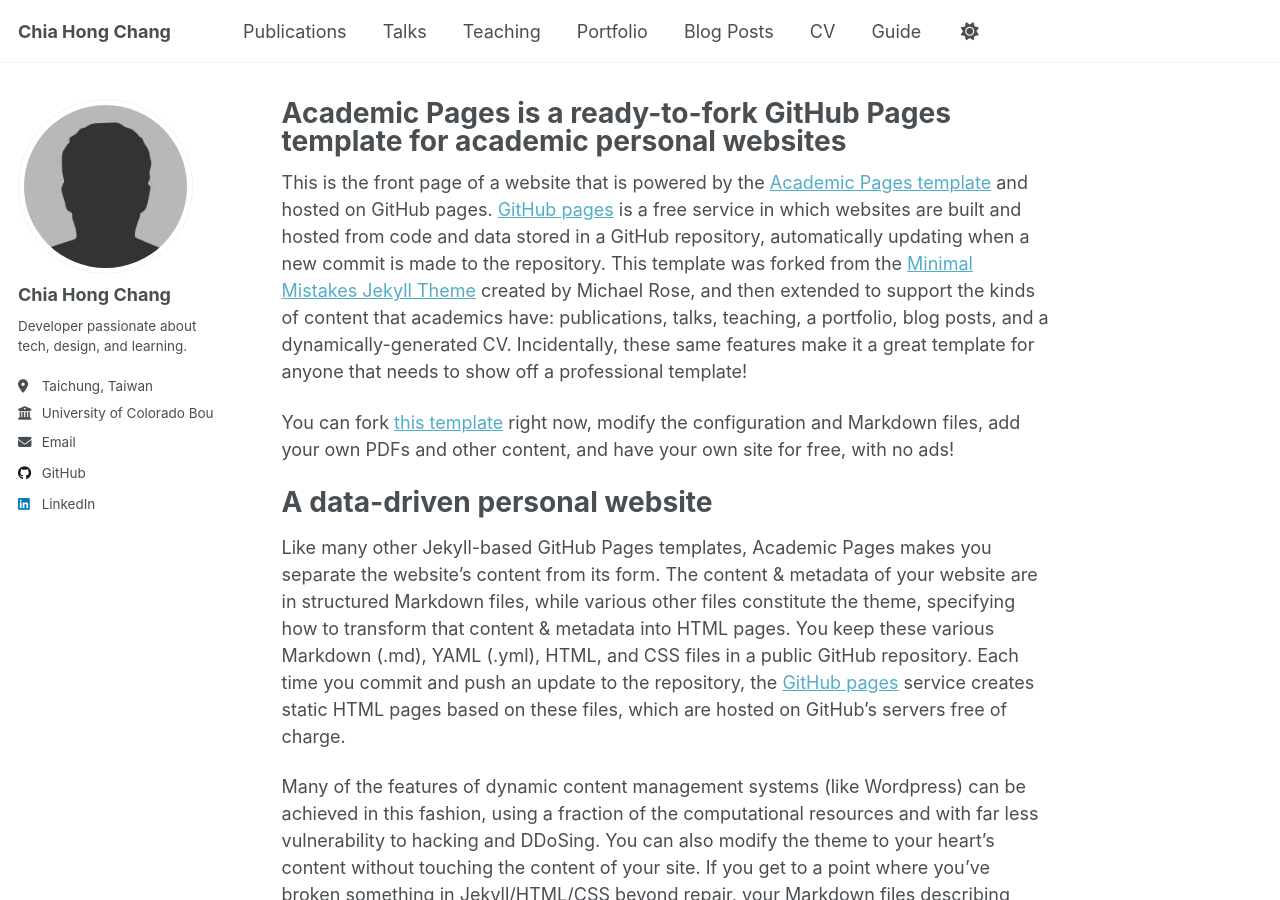
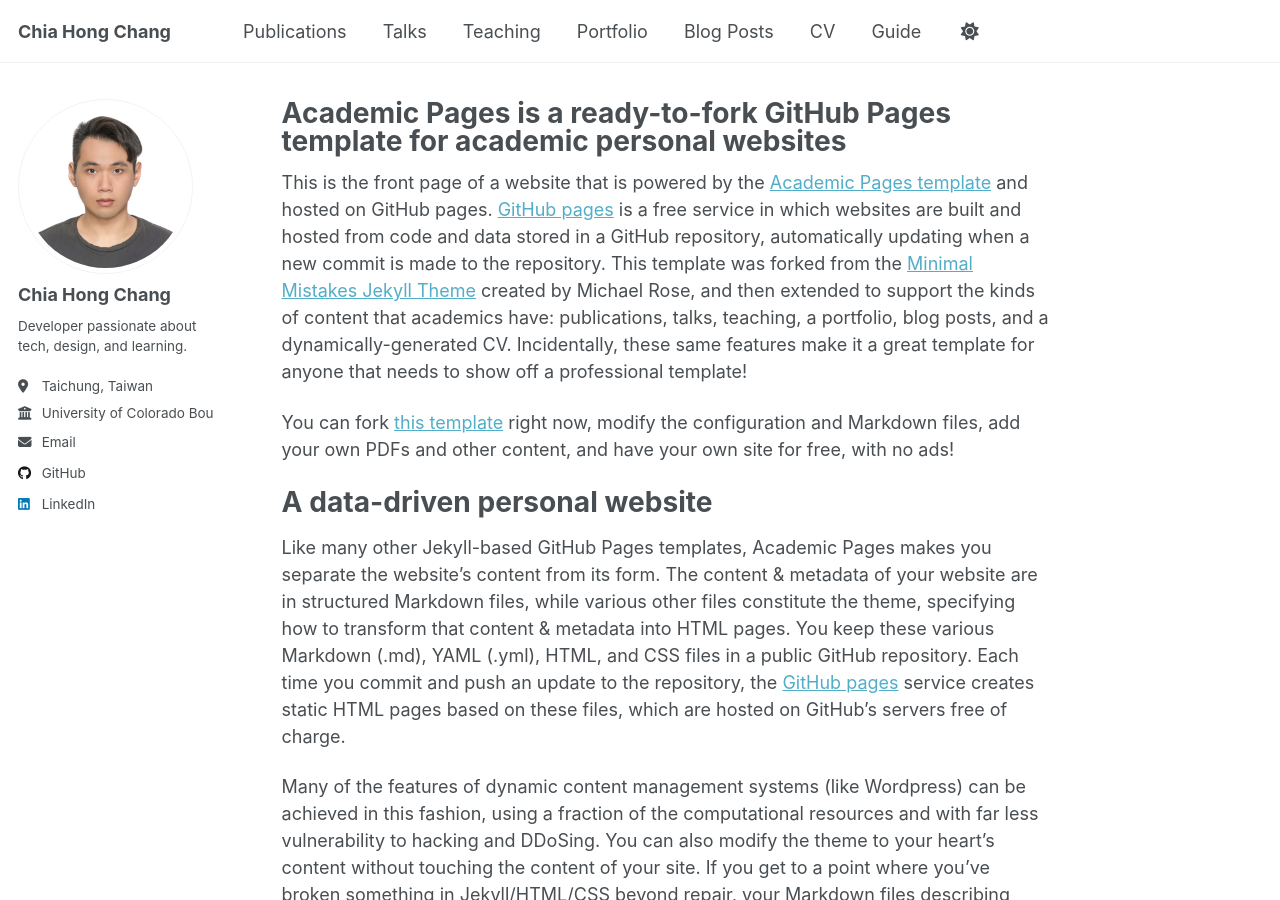
Before and after one commit to chiahongchang/chiahongchang.github.io, a Jekyll site: the page built from _pages/about.md, in a window 1280 px wide and 900 px high. Built offline with Jekyll 4.4.1, drawn with Linux system fonts in a browser that asks for light colours; a script that is not in the unit is left out.

Commit message:
edit _confit.yml

```diff
--- a/_config.yml
+++ b/_config.yml
@@ -22,7 +22,7 @@ repository               : "chiahongchang/chiahongchang.github.io"
 #               Additional customization can be done by editing /_includes/author-profile.html
 author:
   # Biographic information
-  avatar           : "bio-photo.jpg" # filename of avatar image placed in /images/, e.g. "my_photo.jpg"
+  avatar           : "profile.jpg" # filename of avatar image placed in /images/, e.g. "my_photo.jpg"
   name             : "Chia Hong Chang"
   pronouns         : # example: "she/her"
   bio              : "Developer passionate about tech, design, and learning."
```
Also changed, not shown: images/profile.jpg (renamed from images/profile.png).
